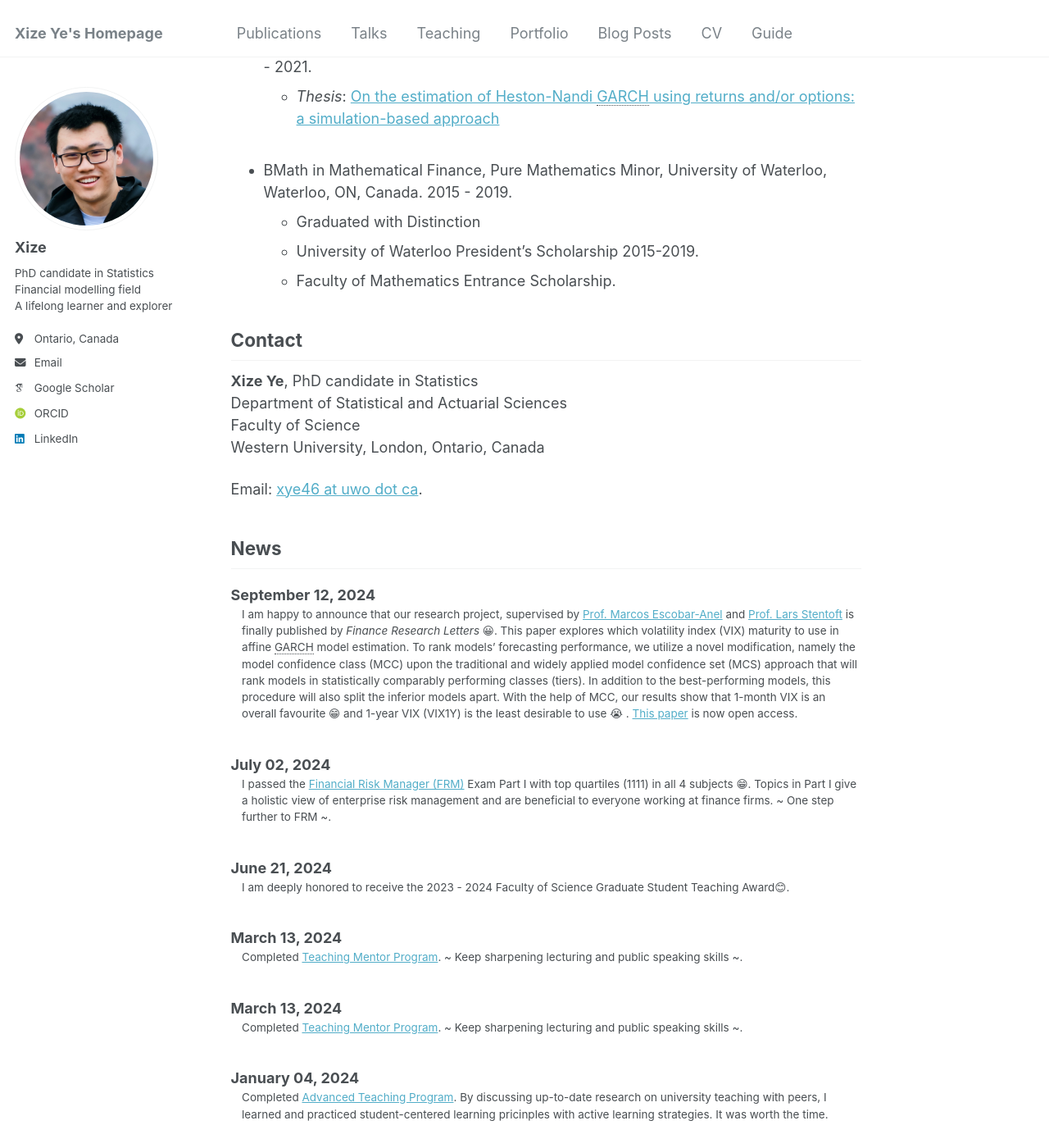
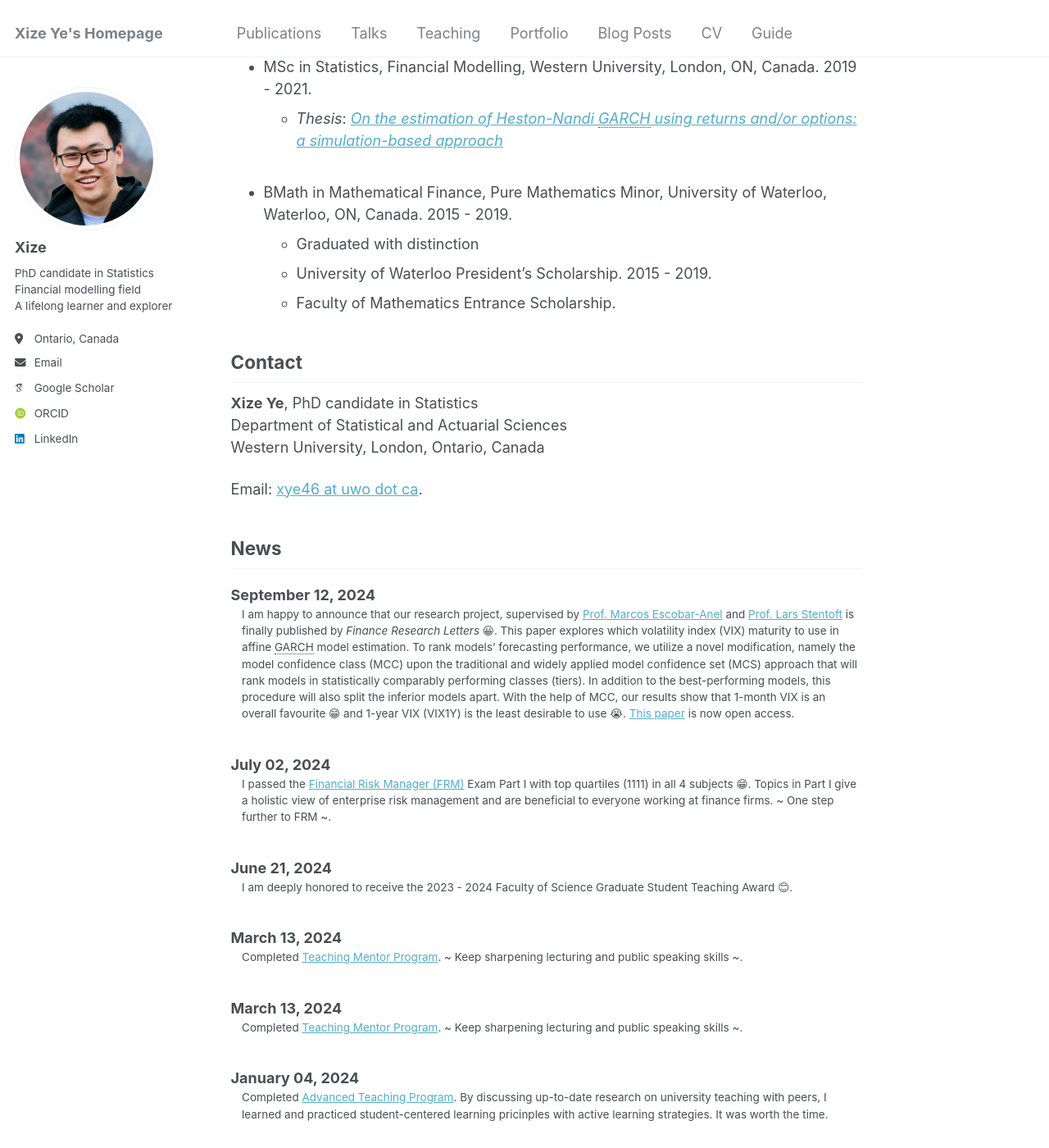
Before and after one commit to XIZEYE/xizeye.github.io, a Jekyll site: the page built from _pages/about.md, in a window 1280 px wide and 1400 px high, scrolled down 1522 px. Shown: the whole window at 82% size. Built offline with Jekyll 4.4.1, drawn with Linux system fonts in a browser that asks for light colours; some web fonts are replaced; some of the changed text lies outside the part shown.

Commit message:
about.md

```diff
--- a/_pages/about.md
+++ b/_pages/about.md
@@ -8,7 +8,7 @@ redirect_from:
 ---
 
 <img src="/images/personal_pic.jpg" alt="Image" width="400"/>
-<span style="font-size:0.5em;">Left: Zaloong; Right: Xize.</span>
+<span style="font-size:0.5em;">Left: Zaloong<br/>Right: Xize</span>
 
 Hello there! My name is Xize Ye, a PhD candidate at Western University under the supervision of [Prof. Marcos Escobar-Anel](https://www.uwo.ca/stats/people/bios/marcos-escobar-anel.html) and [Prof. Lars Stentoft](https://economics.uwo.ca/people/faculty/stentoft.html). Our research focuses on the development of a novel class of Generalized Autoregressive Conditionally Stochastic Heteroskedasticity (GARCSH) models with applications in financial derivative pricing. You can download my most recent CV [here](https://xizeye.github.io/files/cv.pdf).
 
@@ -31,17 +31,16 @@ Education
 	 * Society of Graduate Students (SOGS) department councillor
 	 * 2023 - 2024 Faculty of Science Graduate Student Teaching Award<br/><br/>
  * MSc in Statistics, Financial Modelling,  Western University, London, ON, Canada. 2019 - 2021.
-	 * *Thesis*: [On the estimation of Heston-Nandi GARCH using returns and/or options: a simulation-based approach](https://ir.lib.uwo.ca/cgi/viewcontent.cgi?article=10524&context=etd)<br/><br/>
+	 * *Thesis*: [*On the estimation of Heston-Nandi GARCH using returns and/or options: a simulation-based approach*](https://ir.lib.uwo.ca/cgi/viewcontent.cgi?article=10524&context=etd)<br/><br/>
  * BMath in Mathematical Finance, Pure Mathematics Minor, University of Waterloo, Waterloo, ON, Canada. 2015 - 2019.
-	 * Graduated with Distinction
-	 * University of Waterloo President's Scholarship 2015-2019.
+	 * Graduated with distinction
+	 * University of Waterloo President's Scholarship. 2015 - 2019.
 	 * Faculty of Mathematics Entrance Scholarship.
 
 Contact
 ------
 **Xize Ye**, PhD candidate in Statistics<br/>
 Department of Statistical and Actuarial Sciences<br/>
-Faculty of Science<br/>
 Western University, London, Ontario, Canada
 
 Email: [xye46 at uwo dot ca](xye46@uwo.ca).
@@ -49,13 +48,13 @@ Email: [xye46 at uwo dot ca](xye46@uwo.ca).
 News
 ------
 September 12, 2024
-:   I am happy to announce that our research project, supervised by [Prof. Marcos Escobar-Anel](https://www.uwo.ca/stats/people/bios/marcos-escobar-anel.html) and [Prof. Lars Stentoft](https://economics.uwo.ca/people/faculty/stentoft.html) is finally published by *Finance Research Letters* 😀. This paper explores which volatility index (VIX) maturity to use in affine GARCH model estimation. To rank models' forecasting performance, we utilize a novel modification, namely the model confidence class (MCC) upon the traditional and widely applied model confidence set (MCS) approach that will rank models in statistically comparably performing classes (tiers). In addition to the best-performing models, this procedure will also split the inferior models apart. With the help of MCC, our results show that 1-month VIX is an overall favourite 😁 and 1-year VIX (VIX1Y) is the least desirable to use 😭 . [This paper](https://www.sciencedirect.com/science/article/pii/S1544612324010833) is now open access. <br/><br/>
+:   I am happy to announce that our research project, supervised by [Prof. Marcos Escobar-Anel](https://www.uwo.ca/stats/people/bios/marcos-escobar-anel.html) and [Prof. Lars Stentoft](https://economics.uwo.ca/people/faculty/stentoft.html) is finally published by *Finance Research Letters* 😀. This paper explores which volatility index (VIX) maturity to use in affine GARCH model estimation. To rank models' forecasting performance, we utilize a novel modification, namely the model confidence class (MCC) upon the traditional and widely applied model confidence set (MCS) approach that will rank models in statistically comparably performing classes (tiers). In addition to the best-performing models, this procedure will also split the inferior models apart. With the help of MCC, our results show that 1-month VIX is an overall favourite 😁 and 1-year VIX (VIX1Y) is the least desirable to use 😭. [This paper](https://www.sciencedirect.com/science/article/pii/S1544612324010833) is now open access. <br/><br/>
 
 July 02, 2024
 :   I passed the [Financial Risk Manager (FRM)](https://www.garp.org/frm) Exam Part I with top quartiles (1111) in all 4 subjects 😁. Topics in Part I give a holistic view of enterprise risk management and are beneficial to everyone working at finance firms. ~ One step further to FRM ~. <br/><br/>
 
 June 21, 2024
-:   I am deeply honored to receive the 2023 - 2024 Faculty of Science Graduate Student Teaching Award😊. <br/><br/>
+:   I am deeply honored to receive the 2023 - 2024 Faculty of Science Graduate Student Teaching Award 😊. <br/><br/>
 
 March 13, 2024
 :   Completed [Teaching Mentor Program](https://teaching.uwo.ca/programs/allprograms/teachingmentor.html). ~ Keep sharpening lecturing and public speaking skills ~. <br/><br/>
```
